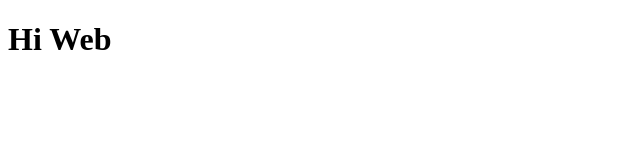
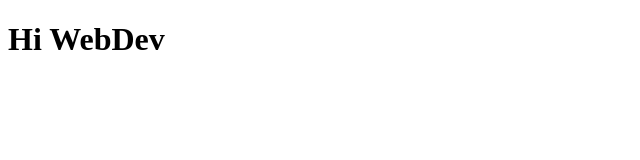
Before and after one commit to N-T-Khang/23520698.github.io, a plain HTML site: page index.html in a window 1280 px wide. Shown: the full height of the page, 0-640 px from the left. Drawn offline with Linux system fonts and the light colour scheme.

Commit message:
test commit

```diff
--- a/index.html
+++ b/index.html
@@ -6,6 +6,6 @@
     <title>Document</title>
 </head>
 <body>
-    <h1>Hi Web</h1>
+    <h1>Hi WebDev</h1>
 </body>
 </html>
```
